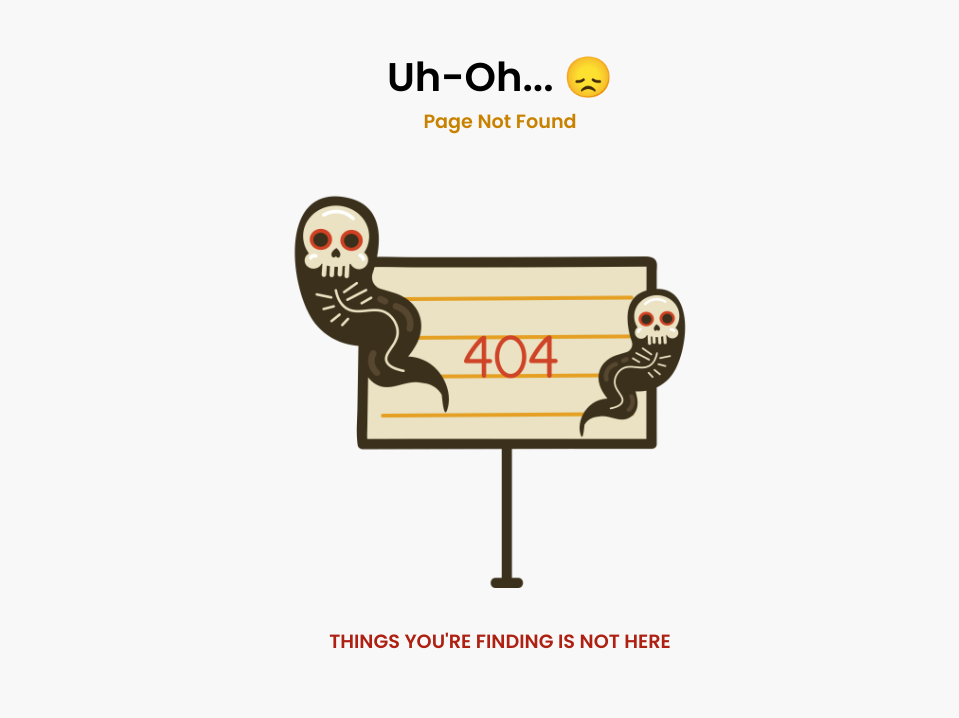
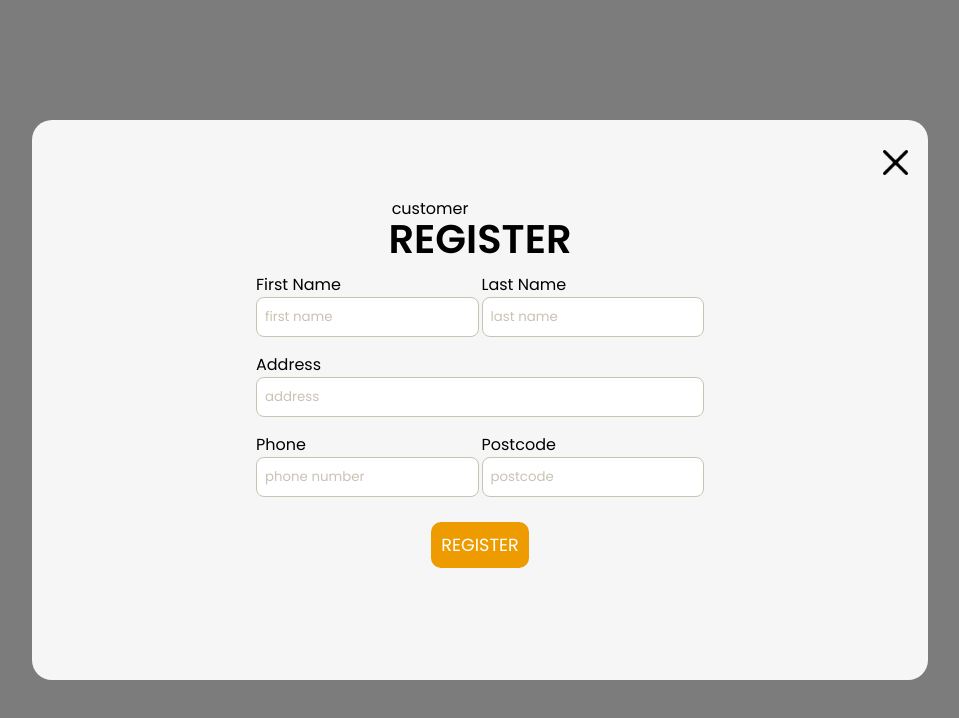
Before and after one commit to raiden-shogun-supremacy/ferrareeshop-frontend, a React (Create React App) app: page /customer-register in a window 1280 px wide. Before the commit this address had no page. Shown: the top 718 px of the page, without its empty margins (160-1119 px from the left). Built offline with nearby package versions, Linux system fonts and the light colour scheme.

Commit message:
fix customer-register

```diff
--- a/src/App.js
+++ b/src/App.js
@@ -17,6 +17,8 @@ function App() {
         <Route exact path ="/register" component={Register} />
         <Route exact path ="/order" component={OrderStatus} />
         <Route exact path ="/basket" component={Basket} />
+        <Route exact path ="/customer-register" component={CustomerRegister} />
+        <Route exact path ="/dashboard" component={Dashboard} />
         <Route component={Error404} />
       </Switch>
     </BrowserRouter>
--- a/src/Components/Pages/CustomerRegister/CustomerRegister.css
+++ b/src/Components/Pages/CustomerRegister/CustomerRegister.css
@@ -15,8 +15,8 @@
 .customer-register-pop {
     align-items: center;
     background-color: #f6f6f6;
-    width: 85%;
-    height: 85%;
+    width: 70%;
+    height: 70%;
     border-radius: 20px;
 }
 
@@ -31,7 +31,7 @@
 .little-header{
     text-align: center;
     position: fixed;
-    top: 17%;
+    top: 180px;
     bottom: 0;
     left: 0;
     right: 100px;
@@ -46,6 +46,8 @@
     column-gap: 3px;
     width: 50%;
     margin: auto;
+    position: relative;
+    z-index: 9999;
 }
 
 .customer-register-form label, .customer-register-form input, .customer-register-form select {
@@ -57,6 +59,7 @@
     height: 40px;
     border-radius: 8px;
     box-sizing: border-box;
+    position: inherit;
 }
 
 .customer-register-form select {
--- a/src/Components/Pages/CustomerRegister/CustomerRegister.js
+++ b/src/Components/Pages/CustomerRegister/CustomerRegister.js
@@ -1,7 +1,6 @@
 import './CustomerRegister.css'
-import '../../../App.css'
 import {Link} from "react-router-dom";
-import {useStage} from 'react';
+import React, {useStage} from 'react';
 
 const CustomerRegister = () =>{
 
@@ -16,18 +15,18 @@ const CustomerRegister = () =>{
                 <div className="customer-register-content">
                     <h1>REGISTER</h1>
                 </div>
-                <form className="customer-register-form" >
+                <form action="" className="customer-register-form" >
                     <label for="fname">First Name
-                    <input type="text" id="fname" className="input" placeholder="first name" /></label>
+                    <input type="text" id="fname" className="input" placeholder="first name" required/></label>
                     <label for="lname">Last Name
-                    <input type="text" id="lname" className="input" placeholder="last name" /></label>
+                    <input type="text" id="lname" className="input" placeholder="last name" required/></label>
                     <label for="Address" className="customer-fullwidth">Address
-                    <input type="text" id="Address" className="input" placeholder="address" /></label>
+                    <input type="text" id="Address" className="input" placeholder="address" required/></label>
                     <label for="Phone">Phone
-                    <input type="int" id="Phone" className="input" placeholder="phone number" /></label>
+                    <input type="int" id="Phone" className="input" placeholder="phone number" required/></label>
                     <label for="PostalCode">Postcode
-                    <input type="int" id="PostalCode" className="input" placeholder="postcode" /></label>
-                    <button type="submit" className="btn-primary">REGISTER</button>
+                    <input type="int" id="PostalCode" className="input" placeholder="postcode" required/></label>
+                    <div align="center" className="customer-fullwidth"><button type="submit" className="btn-primary">REGISTER</button></div>
                 </form>
             </div>
         </div>
```
